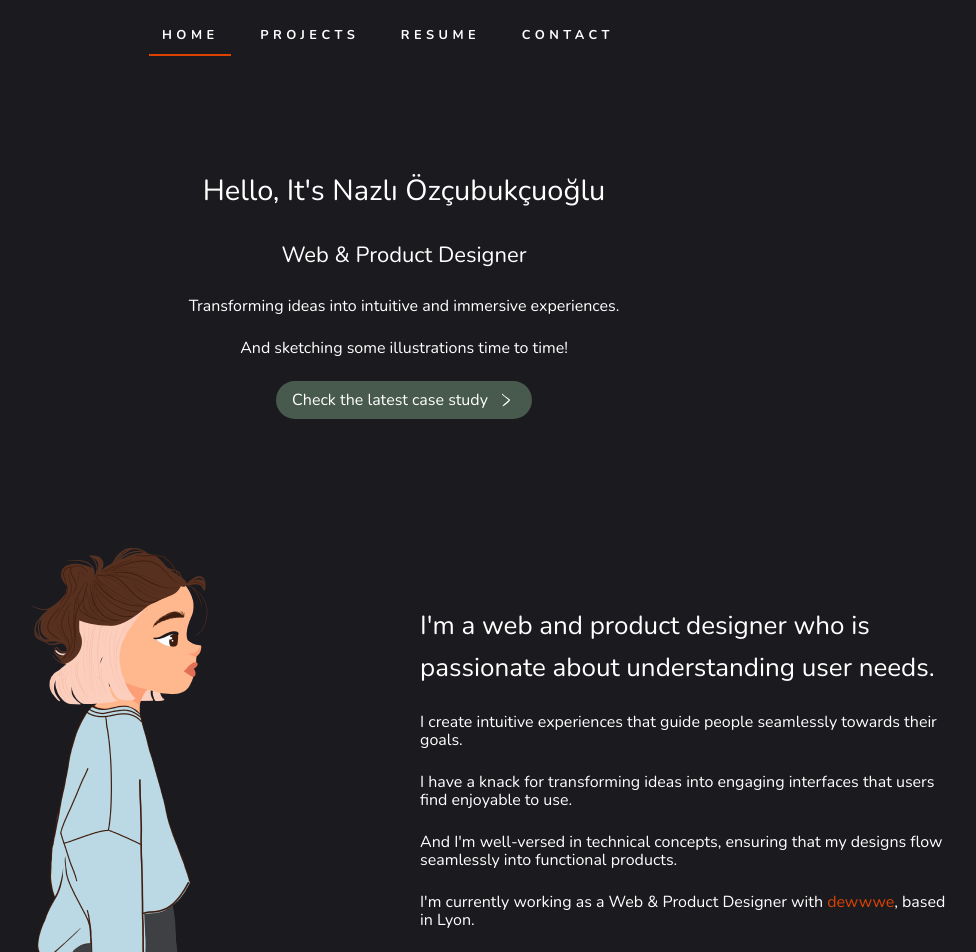
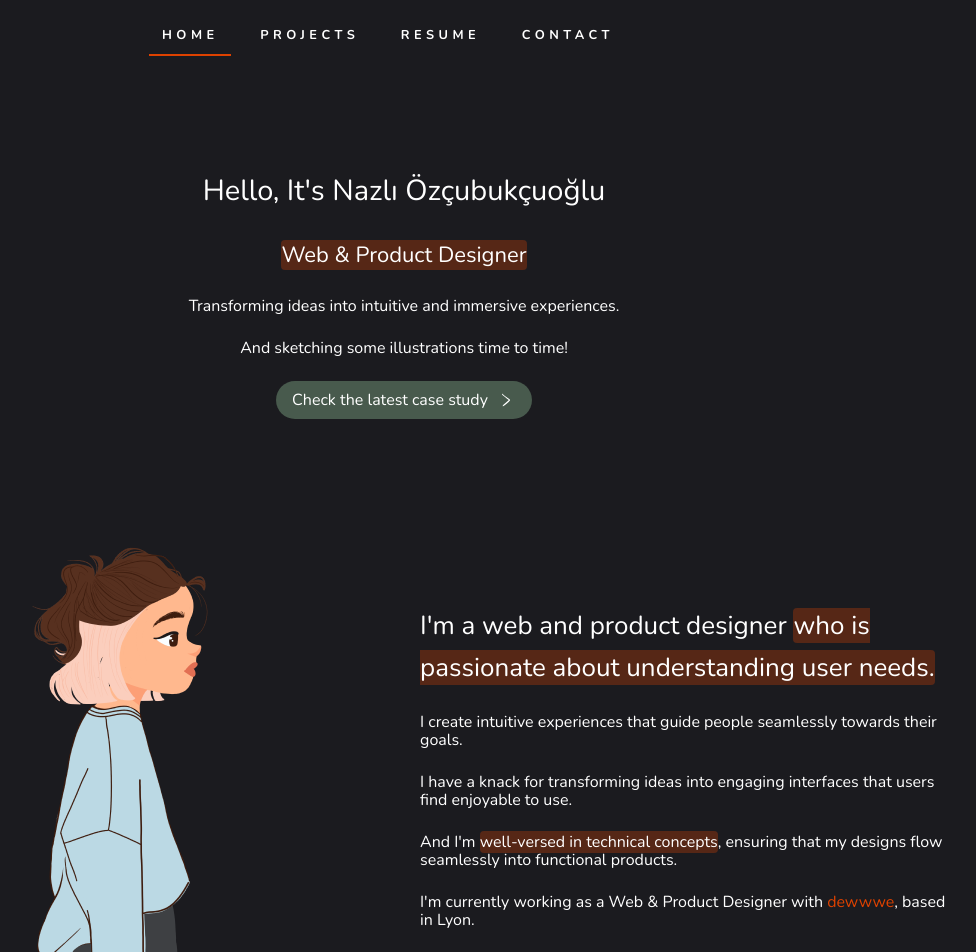
Before and after one commit to Greyfourt/greyfourt.github.io, a Next.js app: page / in a window 1280 px wide. Shown: the top 952 px of the page, without its empty margins (236-1212 px from the left). Built offline with nearby package versions, Linux system fonts and the light colour scheme.

Commit message:
copy fixes and css corrections

```diff
--- a/src/app/page.tsx
+++ b/src/app/page.tsx
@@ -8,7 +8,9 @@ export default function Home() {
       <div className="bodyContainer" id="wrapper">
         <div className="headerDescription">
           <h1>Hello, It's Nazlı Özçubukçuoğlu</h1>
-          <h3>Web & Product Designer</h3>
+          <h3>
+            <mark>Web & Product Designer</mark>
+          </h3>
           <p>Transforming ideas into intuitive and immersive experiences.</p>
           <p>And sketching some illustrations time to time!</p>
           <button className="button Primary">
@@ -23,8 +25,8 @@ export default function Home() {
           </div>
           <div className="CTADescriptions">
             <h2 className="CTAtitle">
-              I'm a web and product designer who is passionate about
-              understanding user needs.
+              I'm a web and product designer{" "}
+              <mark>who is passionate about understanding user needs.</mark>
             </h2>
             <p>
               I create intuitive experiences that guide people seamlessly
@@ -35,8 +37,8 @@ export default function Home() {
               that users find enjoyable to use.
             </p>
             <p>
-              And I'm well-versed in technical concepts, ensuring that my
-              designs flow seamlessly into functional products.
+              And I'm <mark>well-versed in technical concepts</mark>, ensuring
+              that my designs flow seamlessly into functional products.
             </p>
             <p>
               I'm currently working as a Web & Product Designer with{" "}
--- a/src/components/Projects.tsx
+++ b/src/components/Projects.tsx
@@ -18,9 +18,10 @@ const Projects = ({ isProject }: { isProject?: boolean }) => {
 
   return (
     <div className="projectsWrapper">
+      {isProject === true ? (
         <div className="projectsHeader">
-        {isProject === true ? (
           <Filters currentTag={currentTag} setCurrentTag={setCurrentTag} />
+        </div>
       ) : (
         <div className="projectsHeader">
           <h2>Some of my projects</h2>
@@ -29,7 +30,6 @@ const Projects = ({ isProject }: { isProject?: boolean }) => {
           </button>
         </div>
       )}
-      </div>
 
       <div className="tiles">
         {Projects.filter((Project) => {
--- a/src/styles/base/_base.scss
+++ b/src/styles/base/_base.scss
@@ -319,14 +319,16 @@ button.CaseStudy.tag.active {
   & .highlight {
     background-color: $color-orange-20;
     border-radius: 4px;
-    border: solid 1px $color-orange-100;
-    padding: 0.75em;
+    padding: 0 1em;
+
 
     & p {
       margin: 0;
       padding: 0;
     }
   }
+
+
 }
 
 .CTAContainerRow {
--- a/src/styles/base/_typography.scss
+++ b/src/styles/base/_typography.scss
@@ -61,6 +61,12 @@ a {
     color: $color-secondary;
 }
 
+mark {
+    background-color: $color-secondary-30;
+    border-radius: 4px;
+    // padding: 0 1em;
+    color: $color-white-100;
+}
 
 @media only screen and (max-width: 480px) {
     h1 {
--- a/src/styles/utils/_variables.scss
+++ b/src/styles/utils/_variables.scss
@@ -1,6 +1,7 @@
 $color-background: #1B1B1F;
 $color-main : #485A4D;
 $color-secondary : #DE4200;
+$color-secondary-30 : rgba(222, 66, 0, 0.3);
 $color-white-100: #fff;
 $color-white-20: rgba(255, 255, 255, 0.20);
 
```
Also changed, not shown: src/app/projects/page.tsx (+10 -17 lines). Lines whose indentation alone changed are shown as unchanged.
